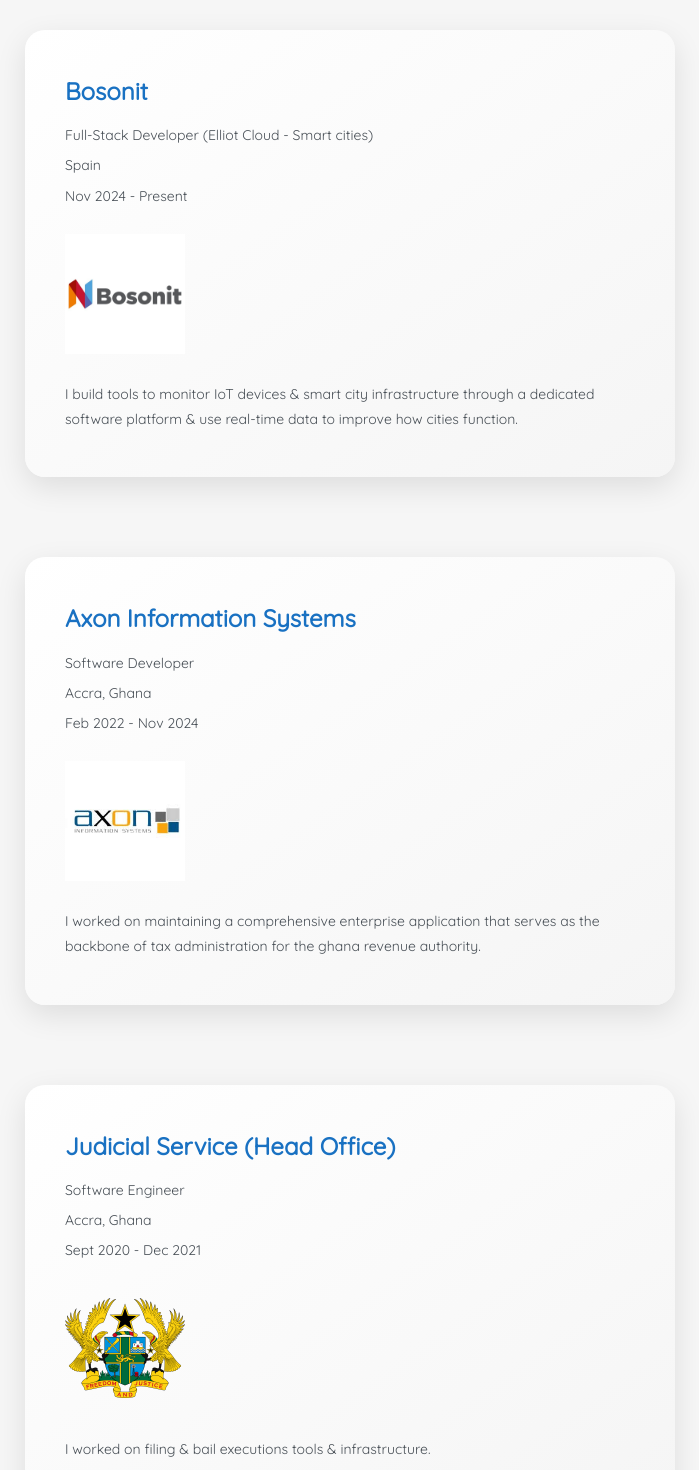
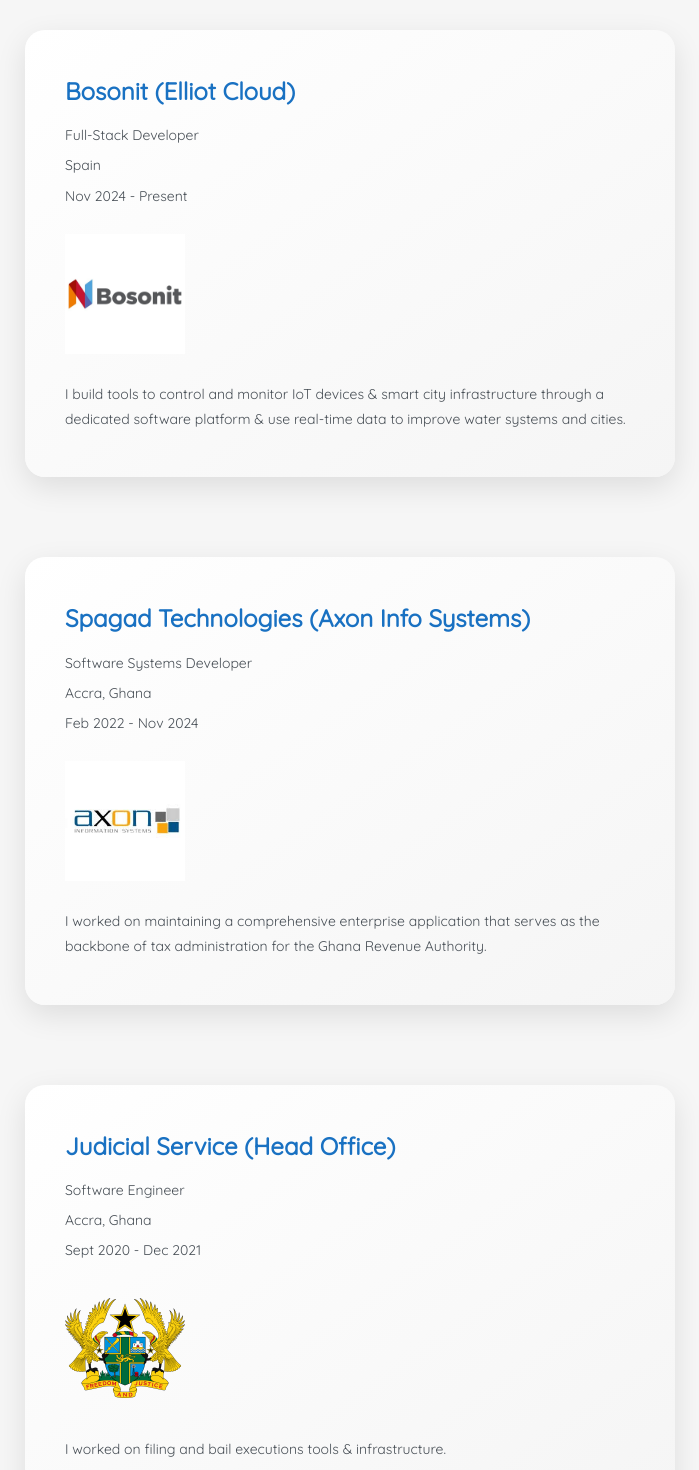
Before and after one commit to manuelnongba/manuelnongba.github.io, a React (Create React App) app: page /#/experience in a window 1280 px wide. Shown: the part 80-1550 px from the top of the page, without its empty margins (290-989 px from the left). Built offline with nearby package versions, Linux system fonts and the light colour scheme.

Commit message:
fix: pages

```diff
--- a/src/pages/Experience.js
+++ b/src/pages/Experience.js
@@ -11,27 +11,27 @@
       exit={{ opacity: 0 }}
     >
       <div className="experience">
-        <h3>Bosonit </h3>
-        <p>Full-Stack Developer (Elliot Cloud - Smart cities)</p>
+        <h3>Bosonit (Elliot Cloud)</h3>
+        <p>Full-Stack Developer </p>
         <p>Spain</p>
         <p>Nov 2024 - Present</p>
         <img src="/assets/bosonit.jpg" alt="Bosonit" />
         <p>
-          I build tools to monitor IoT devices & smart city infrastructure
-          through a dedicated software platform & use real-time data to improve
-          how cities function.
+          I build tools to control and monitor IoT devices & smart city
+          infrastructure through a dedicated software platform & use real-time
+          data to improve water systems and cities.
         </p>
       </div>
       <div className="experience">
-        <h3>Axon Information Systems</h3>
-        <p>Software Developer</p>
+        <h3>Spagad Technologies (Axon Info Systems)</h3>
+        <p>Software Systems Developer</p>
         <p>Accra, Ghana</p>
         <p>Feb 2022 - Nov 2024</p>
         <img src="/assets/axon.jpg" alt="Axon Information Systems" />
         <p>
           I worked on maintaining a comprehensive enterprise application that
-          serves as the backbone of tax administration for the ghana revenue
-          authority.
+          serves as the backbone of tax administration for the Ghana Revenue
+          Authority.
         </p>
       </div>
       <div className="experience">
@@ -40,7 +40,7 @@
         <p>Accra, Ghana</p>
         <p>Sept 2020 - Dec 2021</p>
         <img src="/assets/coa.png" alt="Judicial Service logo" />
-        <p>I worked on filing & bail executions tools & infrastructure.</p>
+        <p>I worked on filing and bail executions tools & infrastructure.</p>
       </div>
     </motion.div>
   );
--- a/src/pages/Home.js
+++ b/src/pages/Home.js
@@ -14,13 +14,9 @@
         <img src="/assets/icons/me.png" alt="my bitmoji" />
         <div className="about">
           <p>
-            Hey there! I’m a computer programmer who loves turning complex
-            problems into practical, data-driven solutions.
-            <br />
-            <br />
-            Over the years, I’ve worked on projects in taxation, water systems,
-            and smart city tech, helping governments and businesses boost
-            efficiency and transparency.
+            I’m a computer programmer and over the years, I’ve worked on
+            projects in taxation, water systems, and smart city tech, helping
+            governments and businesses boost efficiency and transparency.
             <br />
             <br />
             Right now, I’m building software at Elliot Cloud that helps cities
@@ -33,14 +29,15 @@
         <div className="stack-images images">
           <div>
             <img src="/assets/icons/c++.svg" alt="C++" />
+            <p>C++</p>
           </div>
           <div>
             <img src="/assets/icons/js.svg" alt="javascript" />
             <p>JavaScript</p>
           </div>
           <div>
-            <img src="/assets/icons/typescript.svg" alt="typescript" />
-            <p>TypeScript</p>
+            <img src="/assets/icons/golang.svg" alt="golang" />
+            <p>Golang</p>
           </div>
           <div>
             <img src="/assets/icons/sql.png" alt="sql" />
--- a/src/pages/Projects.js
+++ b/src/pages/Projects.js
@@ -31,7 +31,7 @@
 
       <Project
         title="ByteBridge"
-        desc="A desktop collaborative code editor that enables real-time pair programming and collaborative coding sessions. Features include live cursor tracking, instant code synchronization, and secure peer-to-peer connections for collaboration between developers."
+        desc="A desktop collaborative code editor that enables real-time pair programming and collaborative coding sessions. Features include live cursor tracking and instant code synchronization"
         github="https://github.com/manuelnongba/bytebridge"
         image="/assets/bytebridge.png"
         alt="ByteBridge"
--- a/src/styles/Writings.css
+++ b/src/styles/Writings.css
@@ -253,7 +253,7 @@
   .writing-page-container {
     padding: 32px 16px;
     margin: 24px auto;
-    margin-top: 6rem;
+    margin-top: 8rem;
   }
 
   .writings-list-container h1 {
```
Also changed, not shown: public/assets/icons/golang.svg (added), public/assets/v-transcoder.svg.
